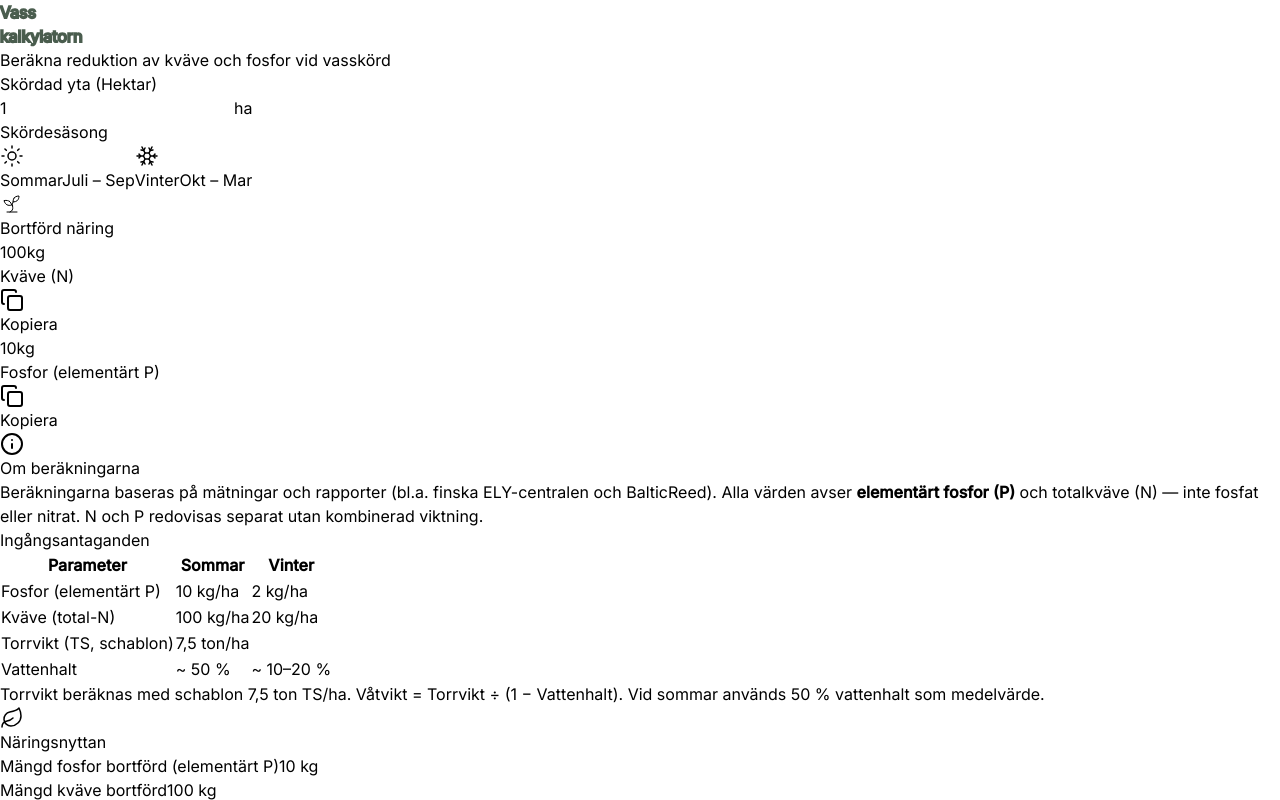
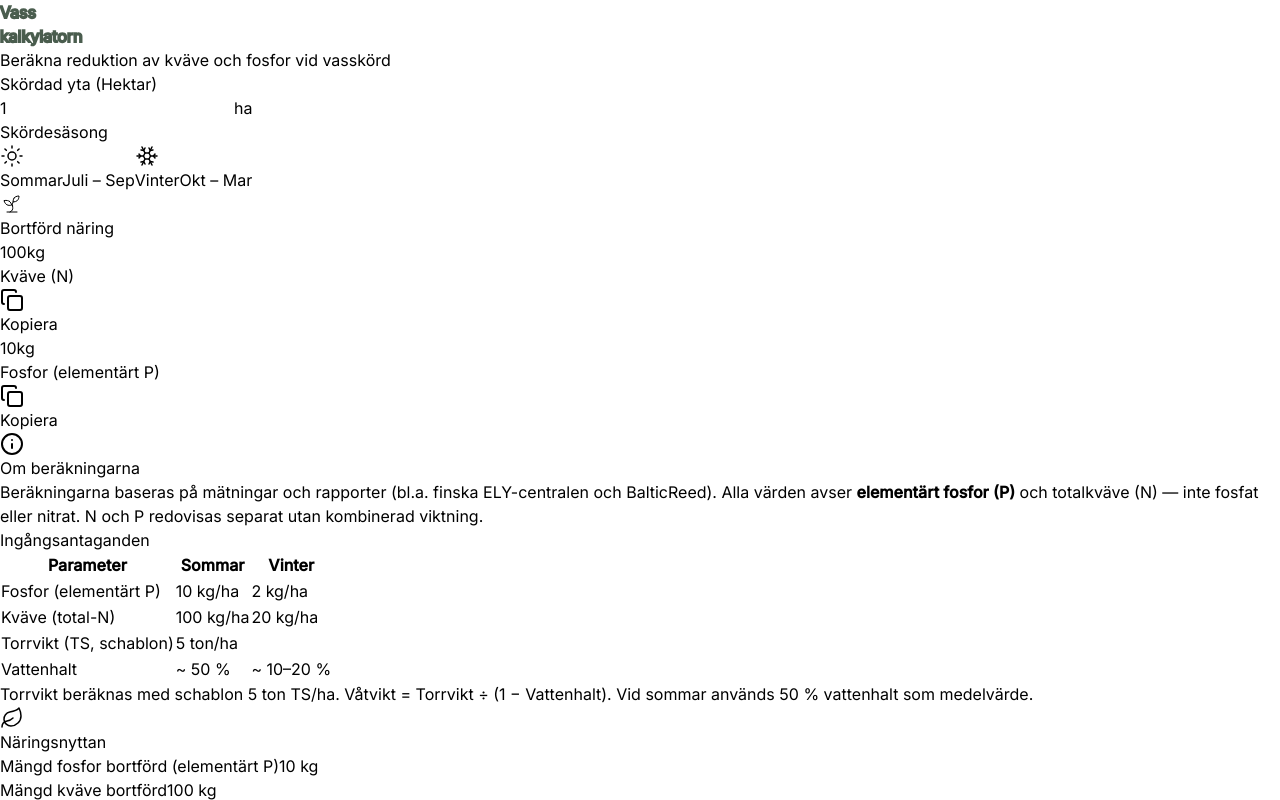
Before and after one commit to aiipraktiken-cmd/vasskalkylator, a React (Vite) app: page / in a window 1280 px wide. Both pictures are taken after a click on the button "Om beräkningarna". Shown: the top 800 px of the page. Built offline with nearby package versions, Linux system fonts and the light colour scheme.

Commit message:
fix: ändra torrvikt-schablon till 5 ton/ha
Co-Authored-By: Claude Sonnet 4.6 <noreply@anthropic.com>

```diff
--- a/src/App.tsx
+++ b/src/App.tsx
@@ -10,8 +10,8 @@ const SUMMER_N = 100
 const WINTER_P = 2
 const WINTER_N = 20
 
-// Skörd (ton torrvikt/ha) — schablon baserat på BalticReed-mätningar
-const TS_SCHABLON = 7.5
+// Skörd (ton torrvikt/ha) — schablon
+const TS_SCHABLON = 5
 
 // Vattenhalt
 const WATER_SUMMER = 0.50
@@ -224,7 +224,7 @@ export default function App() {
                       </tr>
                       <tr>
                         <td className="py-1.5">Torrvikt (TS, schablon)</td>
-                        <td className="text-right" colSpan={2}>7,5 ton/ha</td>
+                        <td className="text-right" colSpan={2}>5 ton/ha</td>
                       </tr>
                       <tr>
                         <td className="py-1.5">Vattenhalt</td>
@@ -235,7 +235,7 @@ export default function App() {
                   </table>
                 </div>
                 <p className="text-xs text-[#6B7268]">
-                  Torrvikt beräknas med schablon 7,5 ton TS/ha. Våtvikt = Torrvikt ÷ (1 − Vattenhalt).
+                  Torrvikt beräknas med schablon 5 ton TS/ha. Våtvikt = Torrvikt ÷ (1 − Vattenhalt).
                   Vid {isSummer ? 'sommar' : 'vinter'} används {isSummer ? '50' : '15'} % vattenhalt som medelvärde.
                 </p>
               </div>
@@ -301,8 +301,7 @@ export default function App() {
                   vid en vasskörd — och hur stor biomassa det motsvarar.
                 </p>
                 <p>
-                  Torrvikten beräknas med schablonvärdet <strong>7,5 ton TS/ha</strong> (medelvärde baserat på
-                  mätningar i Östersjöregionen, BalticReed). Våtvikten räknas fram med formeln{' '}
+                  Torrvikten beräknas med schablonvärdet <strong>5 ton TS/ha</strong>. Våtvikten räknas fram med formeln{' '}
                   <em>Torrvikt ÷ (1 − Vattenhalt)</em>: ca 50 % på sommaren och 15 % på vintern.
                 </p>
               </div>
```
